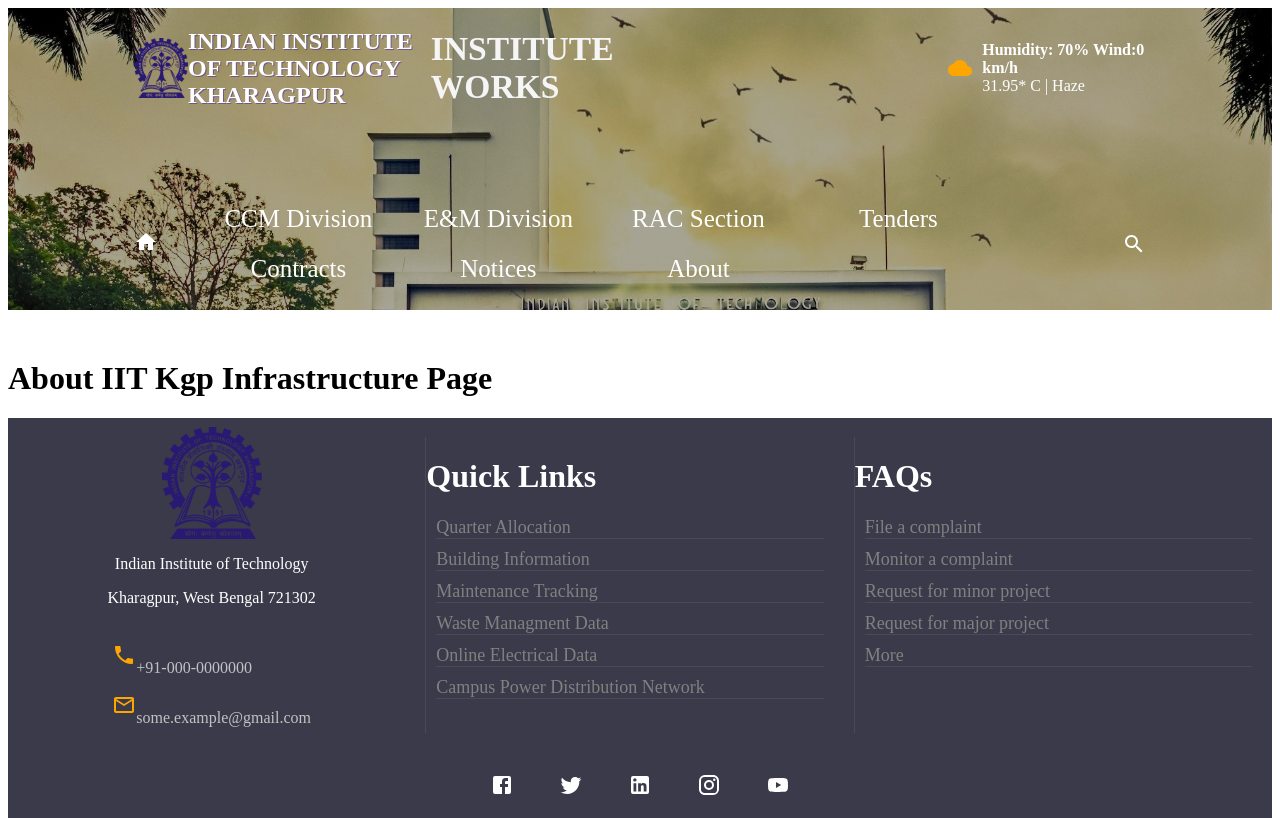
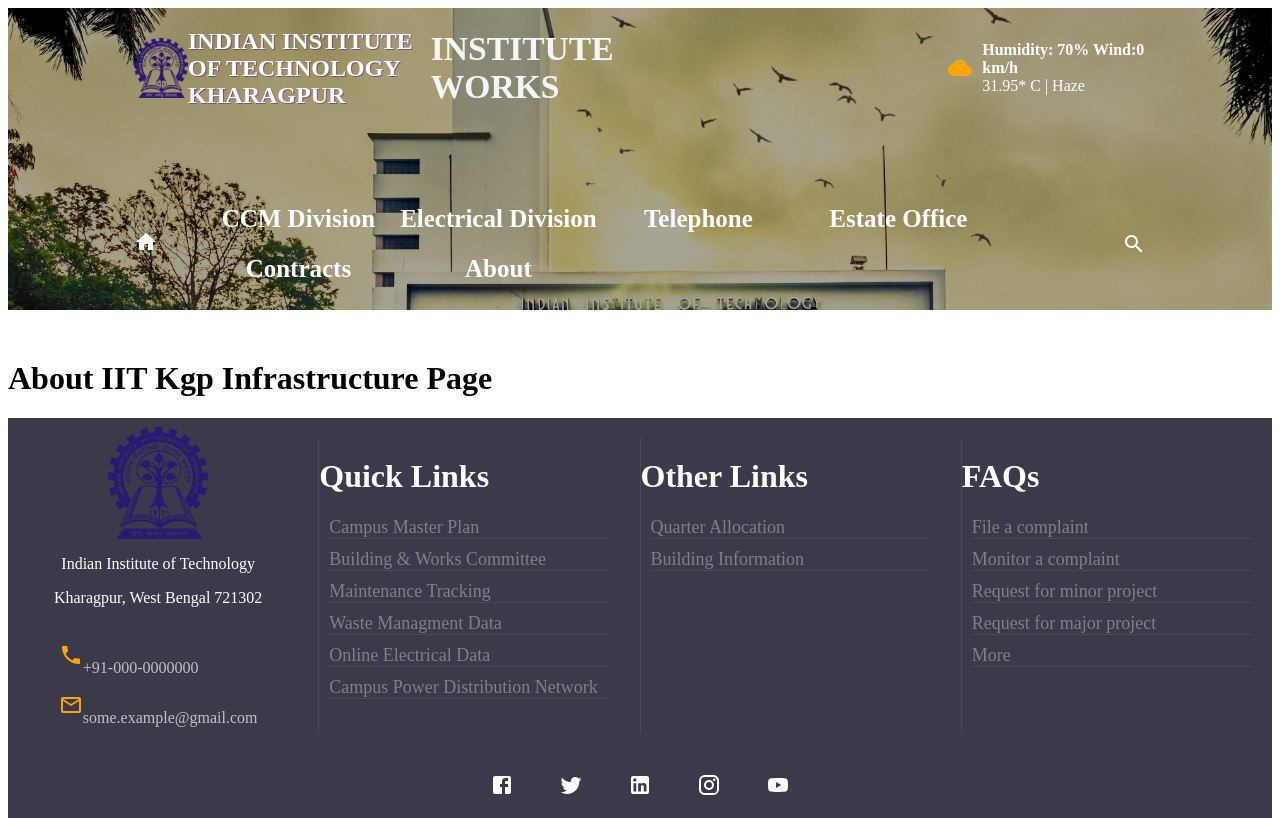
Before and after one commit to InfrastructureIITKGP/iitkgp-infrastructure, a Gatsby site: page /about in a window 1280 px wide. Built offline with nearby package versions, Linux system fonts and the light colour scheme; Gatsby itself is replaced by a stand-in of ours.

Commit message:
small changes

```diff
--- a/src/Data/data.js
+++ b/src/Data/data.js
@@ -56,9 +56,11 @@
   footer: {
     heading1: "Quick Links",
     heading2: "FAQs",
+    heading3: "Other Links",
+
     infoDiv1: [
-      "Quarter Allocation",
-      "Building Information",
+      "Campus Master Plan",
+      "Building & Works Committee",
       "Maintenance Tracking",
       "Waste Managment Data",
       "Online Electrical Data",
@@ -71,6 +73,7 @@
       "Request for major project",
       "More",
     ],
+    infoDiv3: ["Quarter Allocation", "Building Information"],
   },
   gallaryImages: [
     {
--- a/src/screens/Constant/Footer.js
+++ b/src/screens/Constant/Footer.js
@@ -38,6 +38,12 @@
           })}
         </div>
         <div className="footer__info">
+          <h1>{Data.footer.heading3}</h1>
+          {Data.footer.infoDiv3.map(paragraph => {
+            return <p>{paragraph}</p>
+          })}
+        </div>
+        <div className="footer__info">
           <h1>{Data.footer.heading2}</h1>
           {Data.footer.infoDiv2.map(paragraph => {
             return <p>{paragraph}</p>
--- a/src/screens/Hero/Navigation.js
+++ b/src/screens/Hero/Navigation.js
@@ -13,44 +13,41 @@
 
       <ul>
         <li>
-          CCM Division
+          <strong>CCM Division</strong>
           <ul>Overview</ul>
+          <ul>Water Works</ul>
+          <ul>Sanitary Section</ul>
+          <ul>Horticulture Section</ul>
+          <ul>Organization Chart</ul>
           <ul>
             <Link to="/ongoing-projects">OnGoing Projects</Link>
           </ul>
           <ul>
             <Link to="/completed-project">Completed Projects</Link>
           </ul>
-          <ul>Organization Chart</ul>
-          <ul>Past Achievements</ul>
-          <ul>Forms</ul>
         </li>
         <li>
-          E&M Division
-          <ul>On Going projects</ul>
-          <ul>Links</ul>
+          <strong>Electrical Division</strong>
+          <ul>E&M Section</ul>
+          <ul>RAC Section</ul>
         </li>
         <li>
-          RAC Section
+          <strong>Telephone</strong>
           <ul>Links</ul>
           <ul>Links</ul>
           <ul>Links</ul>
           <ul>Links</ul>
         </li>
         <li>
-          Tenders
+          <strong>Estate Office</strong>
           <ul>Links</ul>
         </li>
         <li>
-          Contracts
-          <ul>Links</ul>
+          <strong>Contracts</strong>
+          <ul>Tenders</ul>
         </li>
         <li>
-          Notices
-          <ul>Links</ul>
-        </li>
-        <li>
-          About
+          <strong>About</strong>
           <ul>
             <Link to="/about">About Us</Link>
           </ul>
--- a/src/screens/Home/ImageGrid.js
+++ b/src/screens/Home/ImageGrid.js
@@ -4,6 +4,7 @@
 import CardContent from "@material-ui/core/CardContent"
 import { CardActionArea, Grid, Tooltip } from "@material-ui/core"
 import Button from "@material-ui/core/Button"
+import { Link } from "gatsby"
 
 function imgGrid(props) {
   const gallaryPictures = props.section1 ? Data.galleryData1 : Data.galleryData2
@@ -16,12 +17,16 @@
             return (
               <Grid item xs={3}>
                 <CardActionArea>
+                  <Link
+                    to={items.text == "Projects" ? "/completed-project" : "/"}
+                  >
                     <div className="img__grid-img">
                       <img src={items.image} alt="" />
                       <Button variant="contained" size="large" color="primary">
                         {items.text}
                       </Button>
                     </div>
+                  </Link>
                 </CardActionArea>
               </Grid>
             )
```
Also changed, not shown: 4 other files. Lines whose indentation alone changed are shown as unchanged.
